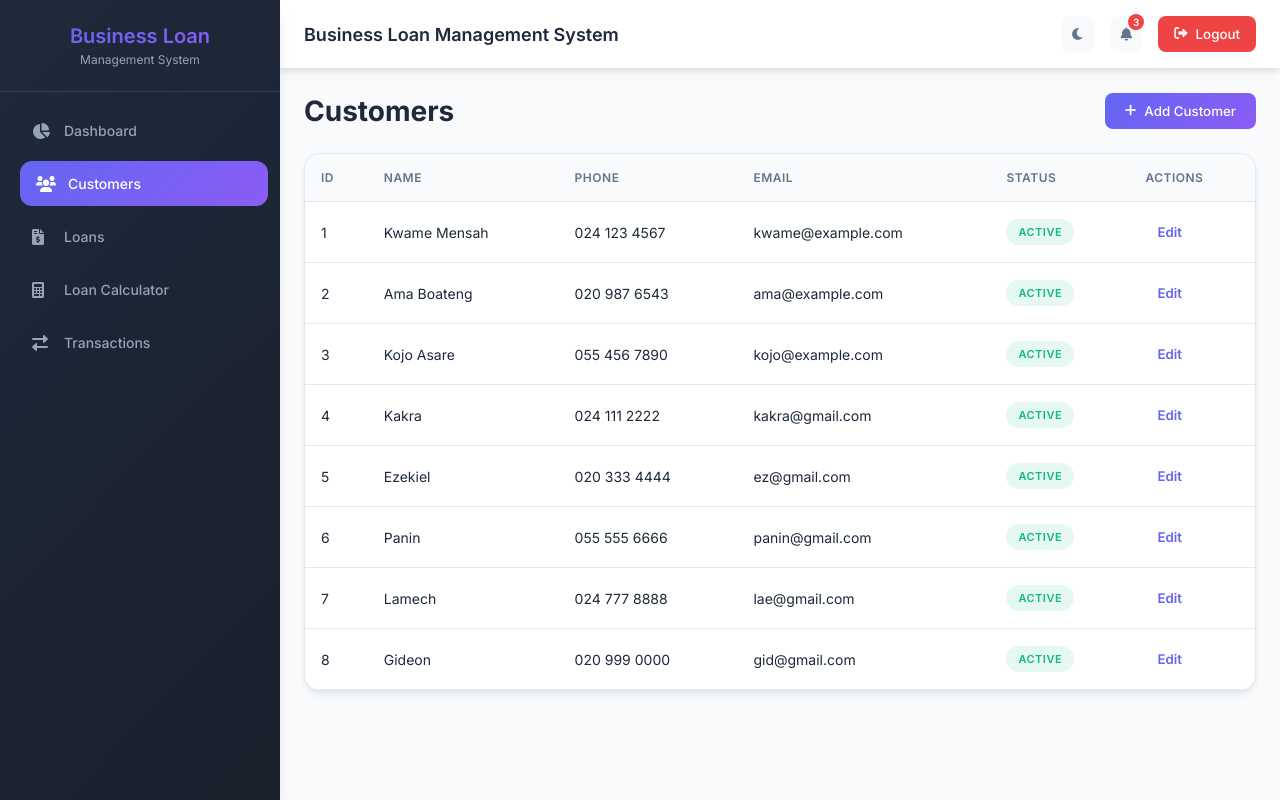
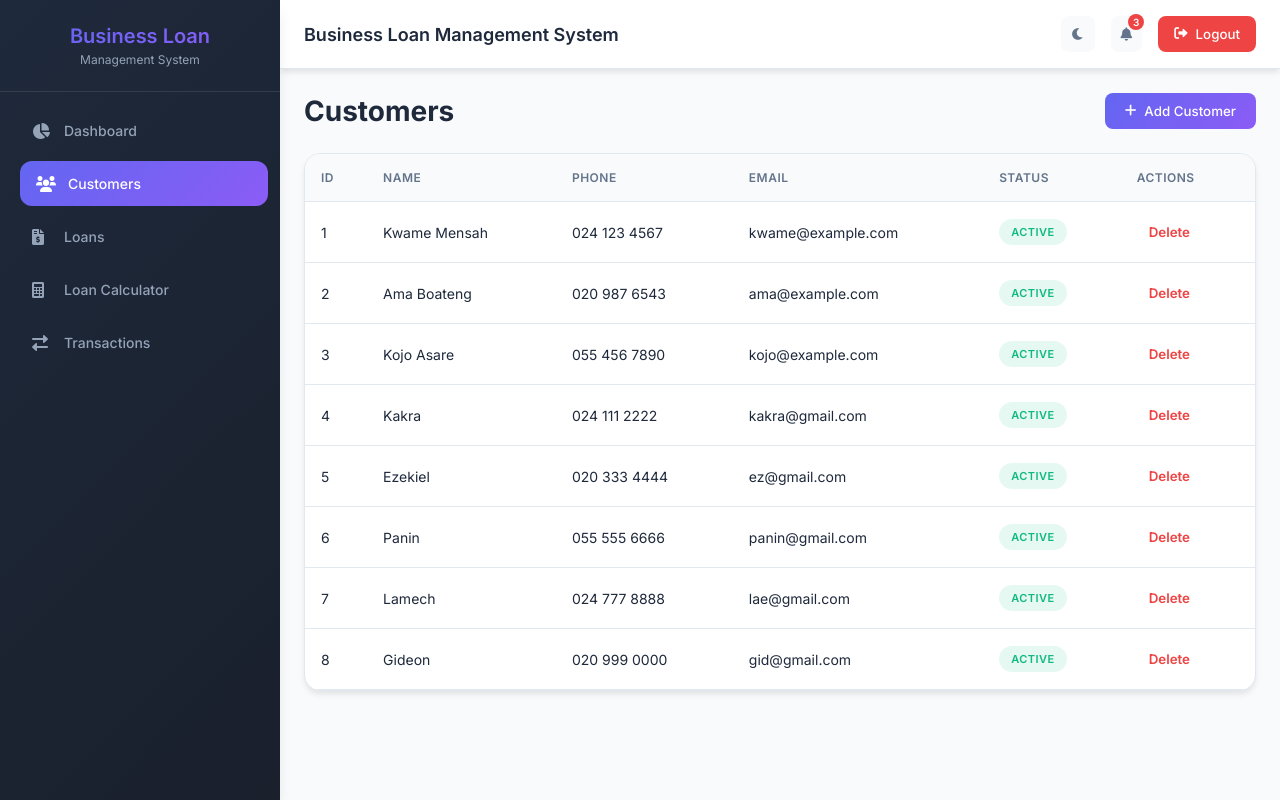
Before and after one commit to kakragh-web/business-loan-management-frontend, a React (Vite) app: page /customers in a window 1280 px wide. Built offline with nearby package versions, Linux system fonts and the light colour scheme; no server answers; sample sign-in values are in the browser's storage.

Commit message:
Add delete customer functionality

```diff
--- a/src/pages/Customers.jsx
+++ b/src/pages/Customers.jsx
@@ -36,6 +36,18 @@ export default function Customers() {
       setShowForm(false);
     } catch (error) {
       console.error("Failed to create customer", error);
+    }
+  };
+
+  const deleteCustomer = async (id) => {
+    if (!window.confirm("Are you sure you want to delete this customer?")) return;
+
+    try {
+      await api.deleteCustomer(id);
+      const res = await api.getCustomers();
+      setCustomers(await res.json());
+    } catch (error) {
+      console.error("Failed to delete customer", error);
     }
   };
 
@@ -122,7 +134,14 @@ export default function Customers() {
                   <span className="status-badge active">Active</span>
                 </td>
                 <td>
-                  <button className="btn-icon">Edit</button>
+                  {isAdmin() && (
+                    <button
+                      className="btn-icon btn-danger"
+                      onClick={() => deleteCustomer(c._id || c.id)}
+                    >
+                      Delete
+                    </button>
+                  )}
                 </td>
               </tr>
             ))}
--- a/src/services/api.js
+++ b/src/services/api.js
@@ -26,6 +26,12 @@ export const api = {
       body: JSON.stringify(data),
     }),
 
+  deleteCustomer: async (id) =>
+    fetch(`${API_URL}/customers/${id}`, {
+      method: "DELETE",
+      headers: authHeader(),
+    }),
+
   getLoans: async () => fetch(`${API_URL}/loans`, { headers: authHeader() }),
 
   createLoan: async (data) =>
--- a/src/styles/main.css
+++ b/src/styles/main.css
@@ -259,6 +259,15 @@ main {
 
 .btn-icon:hover {
   background: var(--primary-color);
+  color: white;
+}
+
+.btn-danger {
+  color: var(--error-color);
+}
+
+.btn-danger:hover {
+  background: var(--error-color);
   color: white;
 }
 
```
